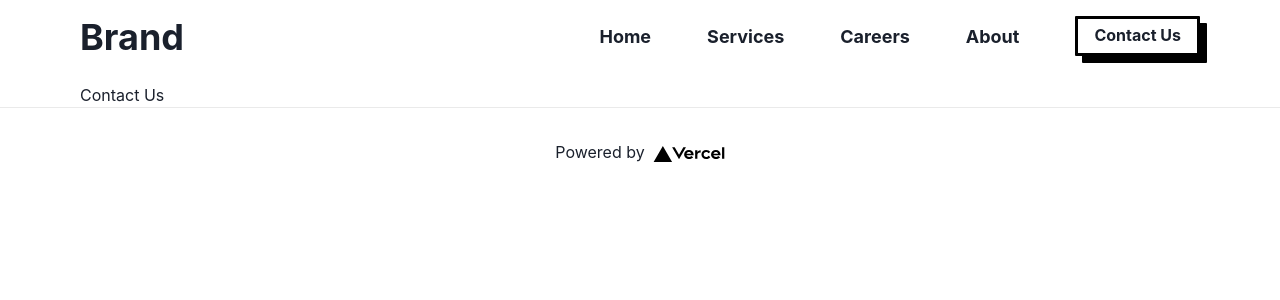
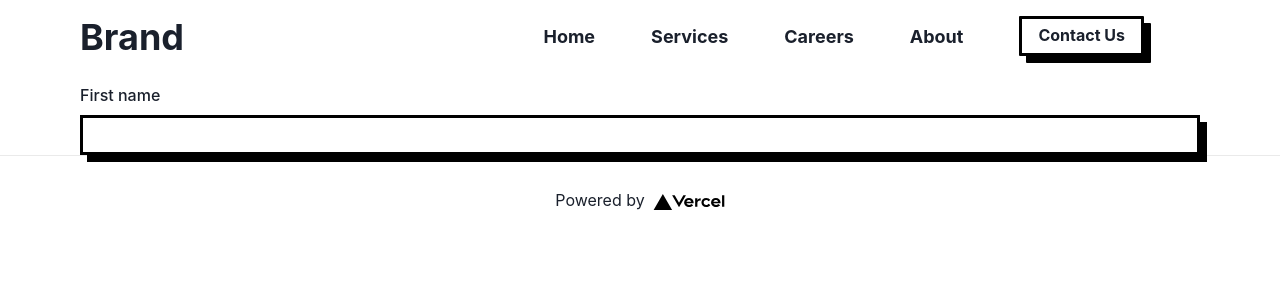
Before and after one commit to eric-do/business-app, a Next.js app: page /contact in a window 1280 px wide. Shown: the top 300 px of the page. Built offline with nearby package versions, Linux system fonts and the light colour scheme.

Commit message:
Implement initial form with Formik and Yup

```diff
--- a/components/common/Navbar/Navbar.tsx
+++ b/components/common/Navbar/Navbar.tsx
@@ -71,11 +71,6 @@ const Navbar = () => {
           }}
         >
           <DesktopNav />
-          <Button
-            variant='with-shadow'
-          >
-            {contact}
-          </Button>
         </Flex>
         <VStack>
           <Flex
@@ -139,6 +134,15 @@ const DesktopNav = () => {
           </Text>
         </Link>
       ))}
+      <Link
+        src='/contact'
+      >
+        <Button
+          variant='with-shadow'
+        >
+          {contact}
+        </Button>
+      </Link>
     </HStack>
   );
 };
--- /dev/null
+++ b/components/pages/contact/InfoRequestForm.tsx
@@ -0,0 +1,37 @@
+import {
+  FormControl,
+  Input,
+  FormLabel,
+  FormErrorMessage,
+} from '@chakra-ui/react';
+import { useFormik } from 'formik';
+import { infoRequest } from '@/schemas';
+
+const InfoRequestForm = () => {
+  const formik = useFormik({
+    initialValues: {
+      name: '',
+    },
+    validationSchema: infoRequest,
+    onSubmit: () => {
+      console.log('Submitted form');
+    },
+  });
+
+  return (
+    <FormControl isInvalid={!!formik.errors.name}>
+      <FormLabel htmlFor='name'>First name</FormLabel>
+      <Input
+        id='name'
+        type='text'
+        {...formik.getFieldProps('name')}
+        variant='with-shadow'
+      />
+      {formik.touched.name && formik.errors.name && (
+        <FormErrorMessage>{formik.errors.name}</FormErrorMessage>
+      )}
+    </FormControl>
+  );
+};
+
+export default InfoRequestForm;
--- /dev/null
+++ b/components/pages/contact/index.ts
@@ -0,0 +1 @@
+export { default as InfoRequestForm } from './InfoRequestForm';
--- a/jest.config.js
+++ b/jest.config.js
@@ -15,6 +15,8 @@ const customJestConfig = {
   setupFilesAfterEnv: ['<rootDir>/jest.setup.js'],
   moduleNameMapper: {
     '^@/components/(.*)$': '<rootDir>/components/$1',
+    '^@/schemas/(.*)$': '<rootDir>/schemas/$1',
+    '^@/schemas': '<rootDir>/schemas',
   }
 }
 
--- a/package.json
+++ b/package.json
@@ -18,10 +18,12 @@
     "@chakra-ui/react": "^1.8.6",
     "@emotion/react": "^11.8.2",
     "@emotion/styled": "^11.8.1",
+    "formik": "^2.2.9",
     "framer-motion": "^6.2.8",
     "next": "12.1.0",
     "react": "17.0.2",
-    "react-dom": "17.0.2"
+    "react-dom": "17.0.2",
+    "yup": "^0.32.11"
   },
   "devDependencies": {
     "@testing-library/jest-dom": "^5.16.3",
--- a/pages/contact.tsx
+++ b/pages/contact.tsx
@@ -1,10 +1,11 @@
 import React from 'react';
 import { Box, Text } from '@chakra-ui/react';
+import { InfoRequestForm } from '@/components/pages/contact';
 
 const Contact = () => {
   return (
     <Box>
-      <Text>Contact Us</Text>
+      <InfoRequestForm />
     </Box>
   )
 }
--- /dev/null
+++ b/schemas/index.ts
@@ -0,0 +1 @@
+export { default as infoRequest } from './infoRequest';
--- /dev/null
+++ b/schemas/infoRequest.ts
@@ -0,0 +1,8 @@
+import * as yup from 'yup';
+
+const personSchema = yup.object({
+  name: yup.string().defined(),
+  email: yup.string().email(),
+});
+
+export default personSchema;
--- a/theme/components/input.ts
+++ b/theme/components/input.ts
@@ -17,6 +17,8 @@ const theme = {
   variants: {
     'with-shadow': {
       field: {
+        borderWidth: '3px',
+        borderColor: 'black',
         boxShadow: '7px 7px 0px black'
       }
     }
--- a/tsconfig.json
+++ b/tsconfig.json
@@ -16,7 +16,9 @@
     "incremental": true,
     "baseUrl": ".",
     "paths": {
-      "@/components/*": ["components/*"]
+      "@/components/*": ["components/*"],
+      "@/schemas/*": ["schemas/*"],
+      "@/schemas": ["schemas"]
     }
   },
   "include": ["next-env.d.ts", "**/*.ts", "**/*.tsx"],
```
Also changed, not shown: 2 other files (tests, documents, lock files or other folders).
